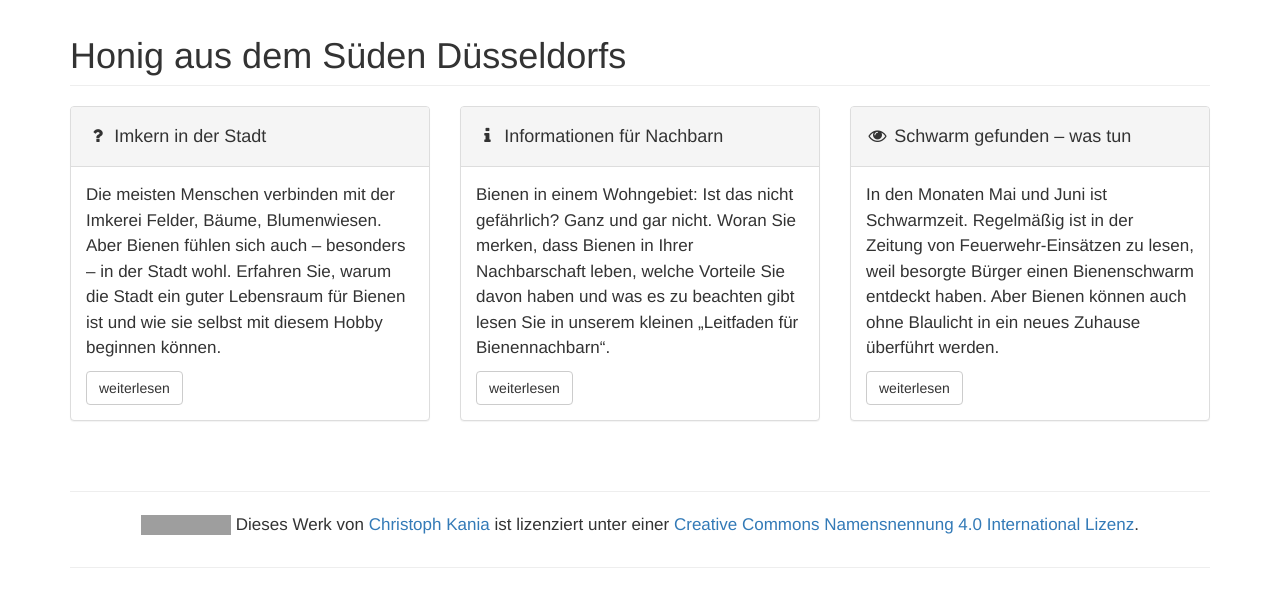
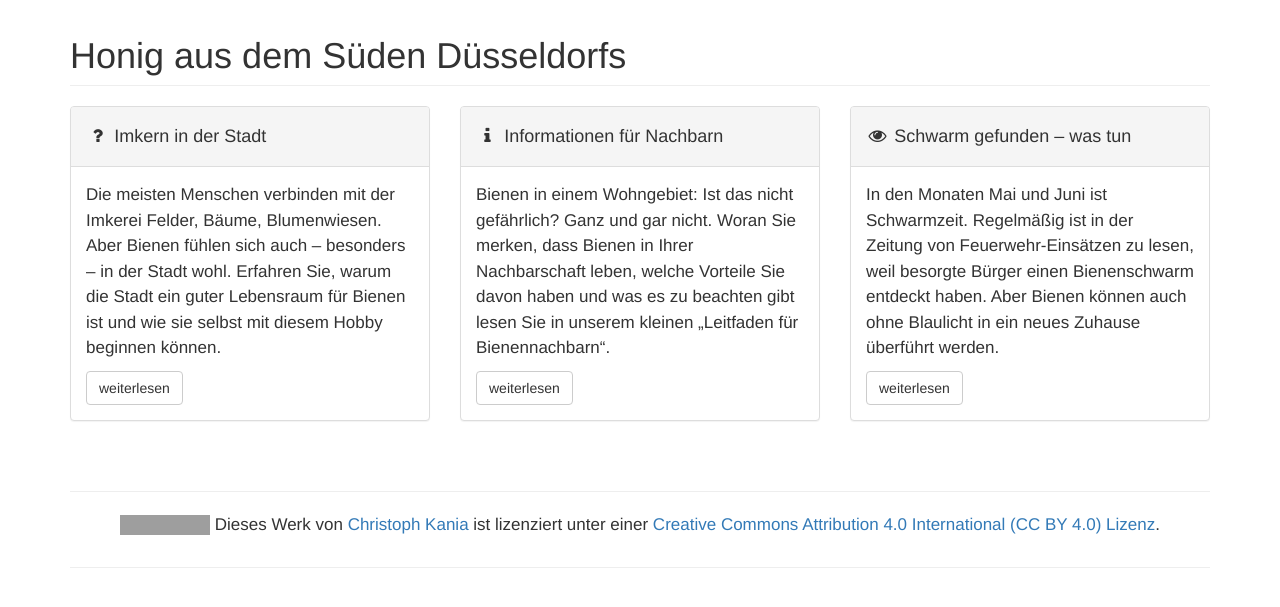
Before and after one commit to chkania/werstener-biene, a Jekyll site: the page built from index.html, in a window 1280 px wide and 900 px high, scrolled down 197 px, cut to the strip 282-889 px from the top of the window. Built offline with Jekyll 4.4.1, drawn with Linux system fonts in a browser that asks for light colours; grey boxes are pictures that could not be loaded.

Commit message:
include lizense

```diff
--- a/_layouts/startseite.html
+++ b/_layouts/startseite.html
@@ -34,7 +34,7 @@
             <hr>
             <div class="row">
                 <div class="col-lg-12 text-center">
-                    <p><a rel="license" href="http://creativecommons.org/licenses/by/4.0/"><img alt="Creative Commons Lizenzvertrag" style="border-width:0" src="https://i.creativecommons.org/l/by/4.0/88x31.png" /></a> Dieses Werk von <a xmlns:cc="http://creativecommons.org/ns#" href="http://werstener-biene.de" property="cc:attributionName" rel="cc:attributionURL">Christoph Kania</a> ist lizenziert unter einer <a rel="license" href="http://creativecommons.org/licenses/by/4.0/">Creative Commons Namensnennung 4.0 International Lizenz</a>.</p>
+                    {% include license.html %}
                 </div>
             </div>
             <hr>
```
